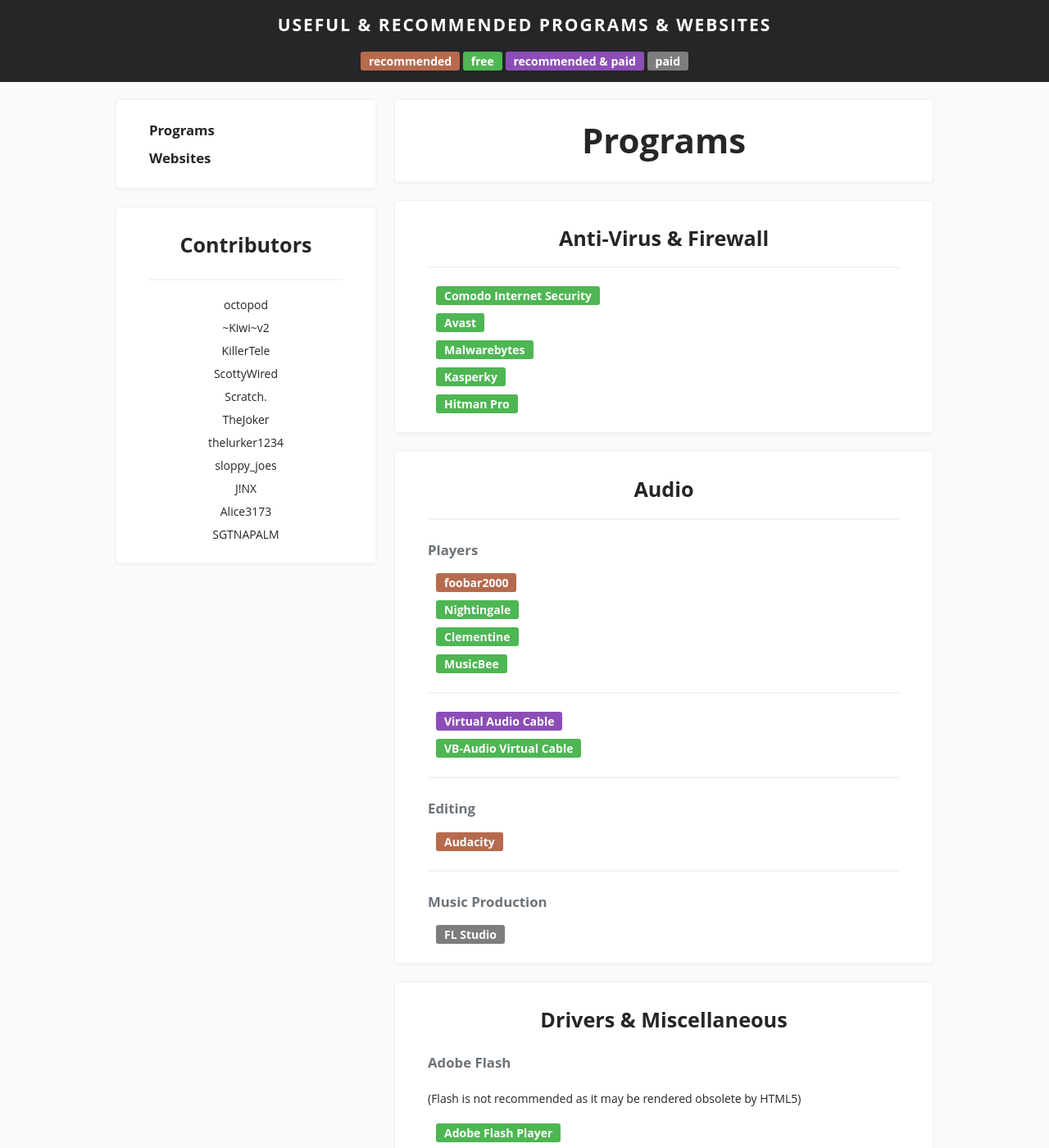
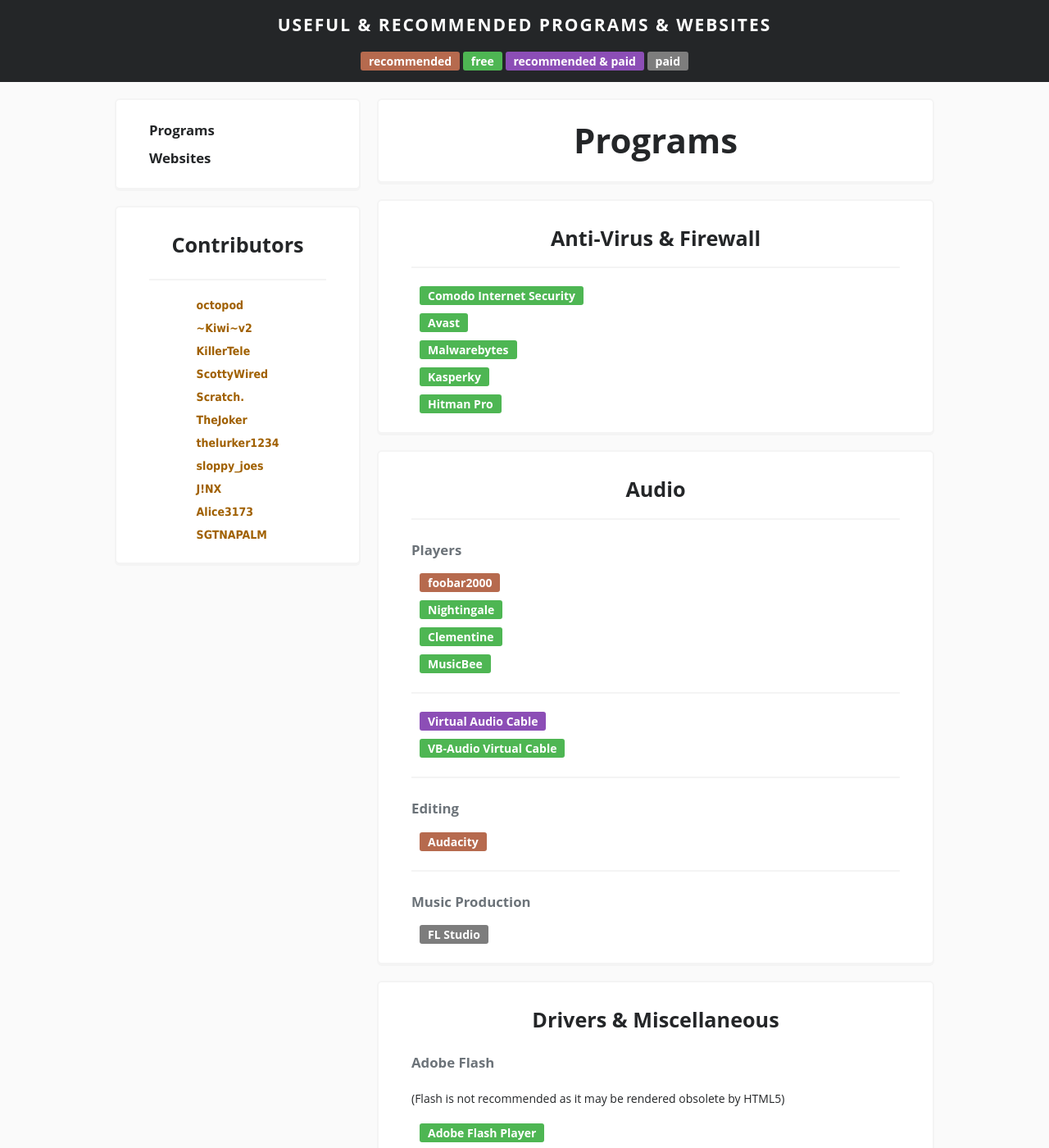
Before and after one commit to bakana808/apps-that-dont-suck, a Jekyll site: the page built from index.html, in a window 1280 px wide and 1400 px high. Shown: the whole window at 82% size. Built offline with Jekyll 4.4.1, drawn with Linux system fonts in a browser that asks for light colours; nearby versions of some CDN libraries; a style sheet for code colours, icons or effects is not loaded.

Commit message:
made all the contributor names gold

```diff
--- a/css/style.scss
+++ b/css/style.scss
@@ -18,7 +18,7 @@
 $header-width: 1000px;
 
 $page-width: 1000px;
-$page-side-width: 320px;
+$page-side-width: 300px;
 $page-content-width: $page-width - $page-side-width - 20px;
 
 body
@@ -206,9 +206,13 @@
 	@extend .card;
 
 	ul {
+		font-family: Tahoma,Helvetica,Arial,Verdana;
+		color: #A06000;
+		font-weight: bold;
+
 		display: table;
 		margin: 0 auto;
-		text-align: center;
+		//text-align: center;
 		list-style: none;
 		padding: 0;
 	}
```
